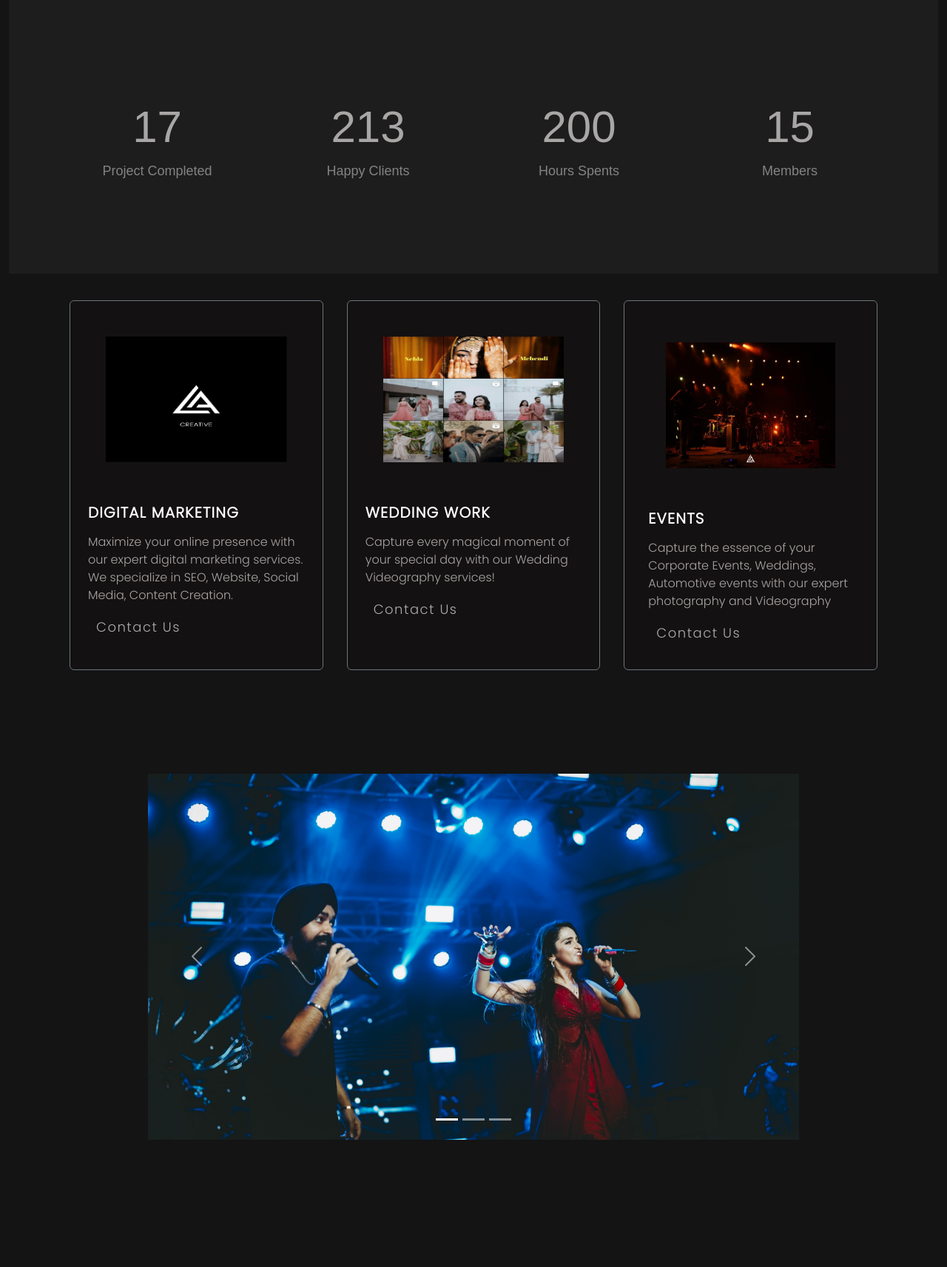
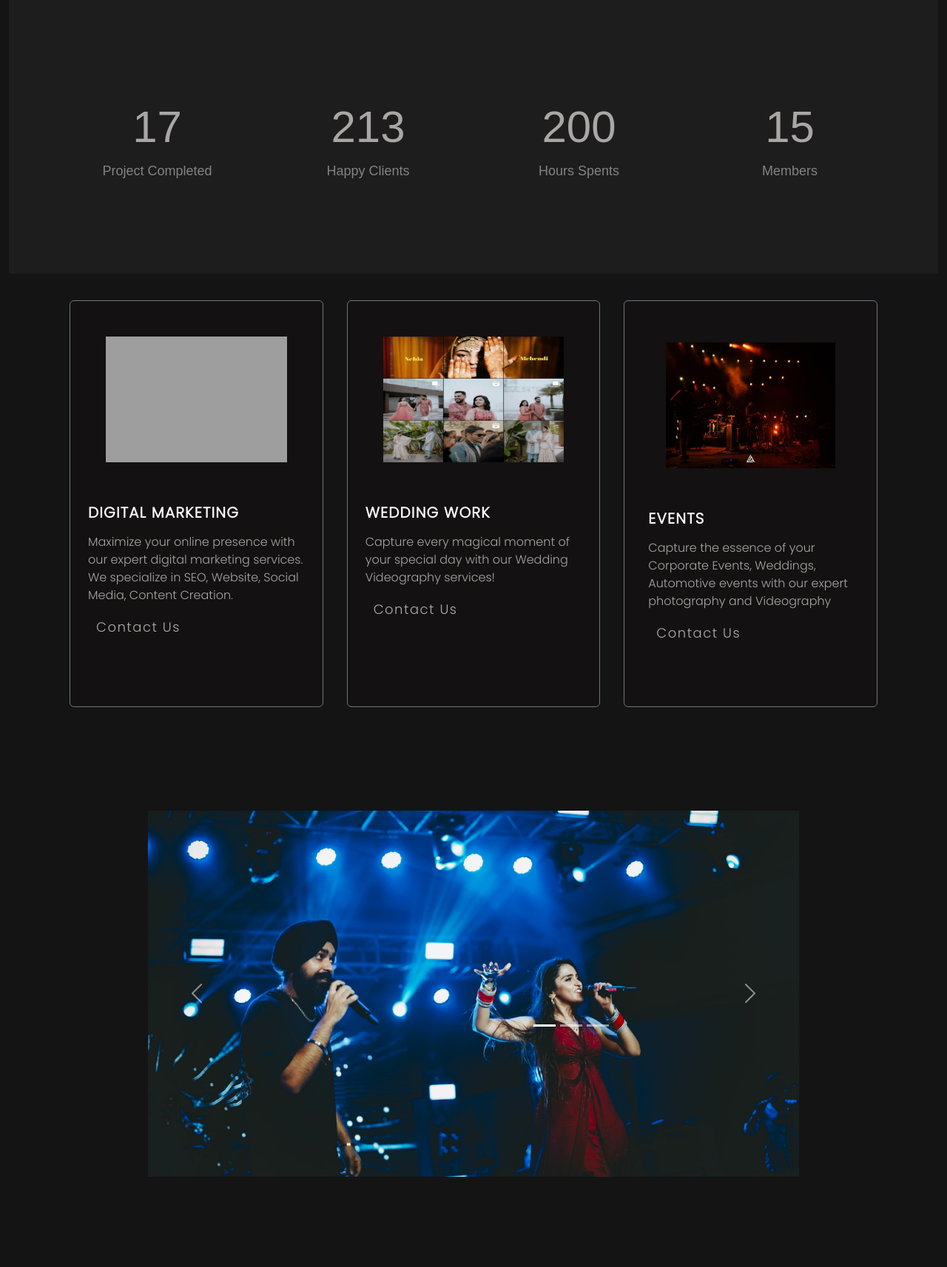
Before and after one commit to favas8606/lacreativesproject, a Django app: page / in a window 1280 px wide. Shown: the part 1881-3594 px from the top of the page at 74% size. Run offline with Django 5.2, Linux system fonts and the light colour scheme; some libraries are stand-ins or nearby versions; grey boxes are pictures that could not be loaded.

Commit message:
Update header.html

```diff
--- a/template/header.html
+++ b/template/header.html
@@ -41,7 +41,7 @@
   <div class="row">
     <div class="col-12 col-sm-12 col-md-6 col-lg-6 col-xl-6 " style="display: flex; align-items: center;justify-content: center;">
       <center>
-        <img src="{% static 'image/logo.PNG' %}" width="350px" height="350px">
+        <img src="{% static 'image/logo.png' %}" width="350px" height="350px">
 
       </center>
 
@@ -122,8 +122,8 @@
     <div class="row">
         <!-- Card 1 -->
         <div class="col-12 col-sm-12 col-md-6 col-lg-4 mb-4 p-3" >
-            <div class="card background_color border-secondary p-2" style="width: 100%; height: 500px;">
-                <img src="{% static 'image/logo.PNG' %}" height="250px" width="100%" class="card-img-top image_style" alt="...">
+            <div class="card background_color border-secondary p-2" style="width: 100%; height: 550px;">
+                <img src="{% static 'image/logo.' %}" height="250px" width="100%" class="card-img-top image_style" alt="...">
                 <div class="card-body ">
                     <h5 class="card-title text_color pb-2"><b>digital marketing</b></h5>
                     <p class="card-text text_color_card">Maximize your online presence with our expert digital marketing services. We specialize in SEO, Website, Social Media, Content Creation.</p>
@@ -132,7 +132,7 @@
             </div>
         </div>
         <div class="col-12 col-sm-12 col-md-6 col-lg-4 mb-4 p-3" >
-          <div class="card background_color border-secondary p-2" style="width: 100%; height: 500px;">
+          <div class="card background_color border-secondary p-2" style="width: 100%; height: 550px;">
               <img src="{% static 'image/wedding.jpg' %}" height="250px" width="100%" class="card-img-top image_style" alt="...">
               <div class="card-body ">
                   <h5 class="card-title text_color pb-2"><b>Wedding work</b></h5>
@@ -142,7 +142,7 @@
           </div>
       </div>
       <div class="col-12 col-sm-12 col-md-6 col-lg-4 mb-4 p-3">
-        <div class="card background_color border-secondary p-3" style="width: 100%; height: 500px;">
+        <div class="card background_color border-secondary p-3" style="width: 100%; height: 550px;">
             <img src="{% static 'image/events.jpg' %}" height="250px" width="100%" class="card-img-top image_style" alt="...">
             <div class="card-body">
                 <h5 class="card-title text_color pb-2"><b>Events</b></h5>
@@ -157,7 +157,7 @@
 <center>
   <div class="col-12 col-sm-12 col-md-12 col-lg-12 mb-3 cursor_bar">
     <div id="carouselExampleIndicators" class="carousel slide" data-bs-interval="3000" > <!-- Set the interval in milliseconds -->
-      <div class="carousel-indicators">
+      <div class="carousel-indicators" style="height: 200px; width: 100%;">
         <button type="button" data-bs-target="#carouselExampleIndicators" data-bs-slide-to="0" class="active" aria-current="true" aria-label="Slide 1"></button>
         <button type="button" data-bs-target="#carouselExampleIndicators" data-bs-slide-to="1" aria-label="Slide 2"></button>
         <button type="button" data-bs-target="#carouselExampleIndicators" data-bs-slide-to="2" aria-label="Slide 3"></button>
@@ -165,13 +165,13 @@
 
       <div class="carousel-inner " >
         <div class="carousel-item active">
-          <img src="{% static 'image/image1.JPG' %}" class="d-block w-100" alt="...">
+          <img src="{% static 'image/image1.JPG' %}" class="d-block w-100 h-100" alt="...">
         </div>
         <div class="carousel-item">
-          <img src="{% static 'image/image2.JPG' %}" class="d-block w-100" alt="...">
+          <img src="{% static 'image/image2.JPG' %}" class="d-block w-100 h-100" alt="...">
         </div>
         <div class="carousel-item">
-          <img src="{% static 'image/image3.jpeg' %}" class="d-block w-100" alt="...">
+          <img src="{% static 'image/image3.jpeg' %}" class="d-block w-100 h-100" alt="...">
         </div>
       </div>
       <button class="carousel-control-prev" type="button" data-bs-target="#carouselExampleIndicators" data-bs-slide="prev">
```
